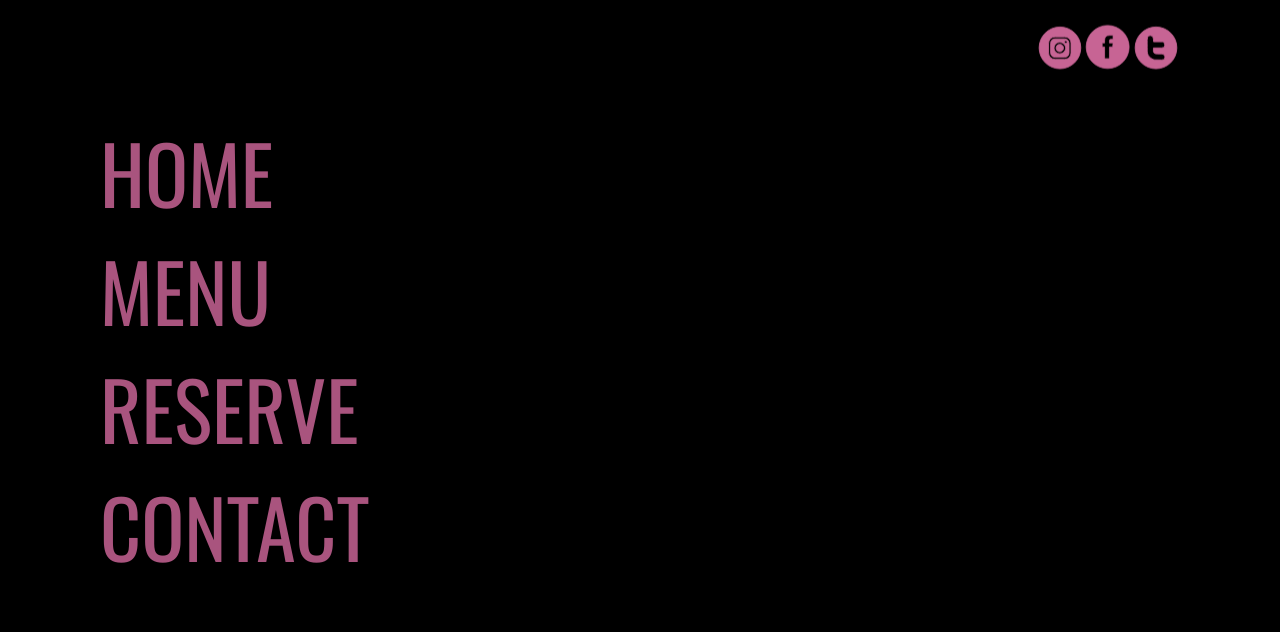
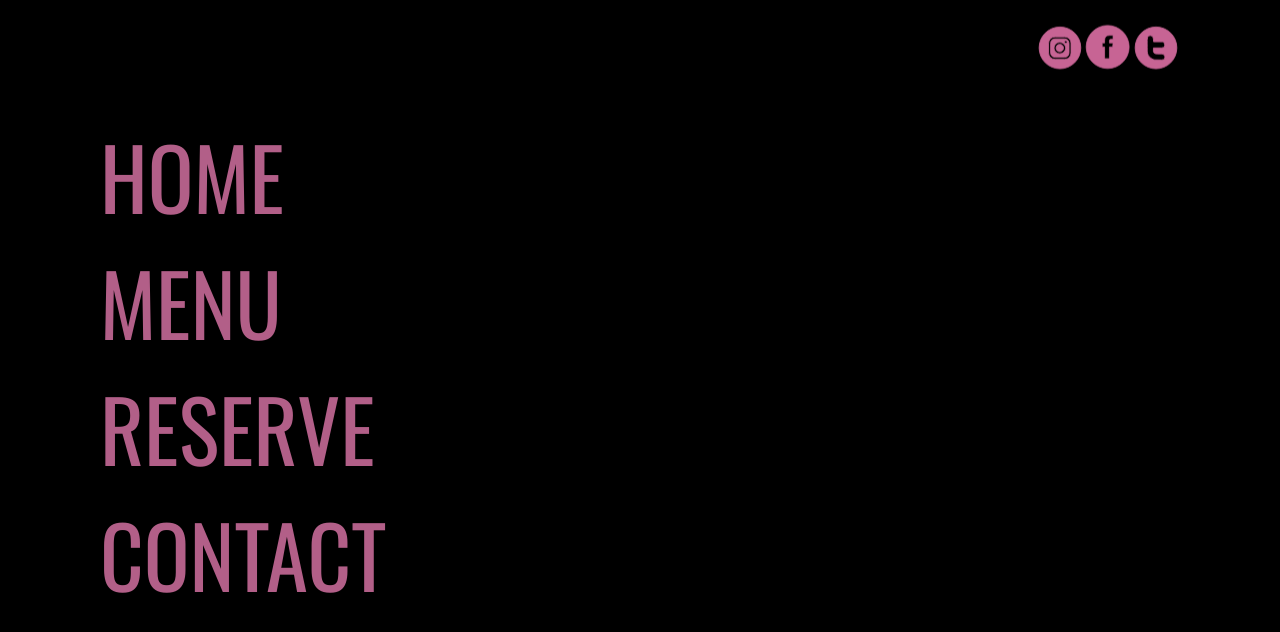
Before and after one commit to asabogal/kon-tiki, a React (Create React App) app: page / in a window 1280 px wide. Shown: the top 632 px of the page. Built offline with nearby package versions, Linux system fonts and the light colour scheme.

Commit message:
add flash animation + change font fize

```diff
--- a/src/components/landing/style.css
+++ b/src/components/landing/style.css
@@ -1,50 +1,56 @@
 .navigation {
   display: flex;
   flex-direction: column;
-  font-size: 80px;
+  font-size: 85px;
   width: 100%;
-  color: #c26091de;
+  color: #cc6d9cde;
+  /* opacity: 0.8; */
+  animation: flash .3s;
+  animation-delay: 2.3s;
 }
 
 .landing-home {
   opacity: 0;
   animation: 1s ease 1s forwards;
   animation-name: fadeIn;
-  animation-delay: 2s;
+  animation-delay: 1.4s;
 }
 
 .landing-menu {
   opacity: 0;
   animation: 1s ease 1s forwards;
   animation-name: fadeIn;
-  animation-delay: 2.2s;
+  animation-delay: 1.5s;
 }
 
 .landing-reserve {
   opacity: 0;
   animation: 1s ease 1s forwards;
   animation-name: fadeIn;
-  animation-delay: 2.4s;
+  animation-delay: 1.6s;
 }
 
 .landing-contact {
   opacity: 0;
   animation: 1s ease 1s forwards;
   animation-name: fadeIn;
-  animation-delay: 2.6s;
+  animation-delay: 1.7s;
 }
 
 .navigation div:hover{
-  color: rgb(28, 176, 196);
+  color: rgb(99, 232, 250);
 }
 
 @keyframes fadeIn {
-  0% {
-		opacity: 0;
-	}
-	100% {
-		opacity: 1;
-	}
+  from {opacity: 0}
+	to {opacity: 1}
+}
+
+@keyframes flash {
+  0% {color: #c26091de}
+  30% {color: #e7c3d6de}
+  60% {color: #c26091de}
+  100% {color: #eecedfde}
 }
 
 .landing-img {
```
